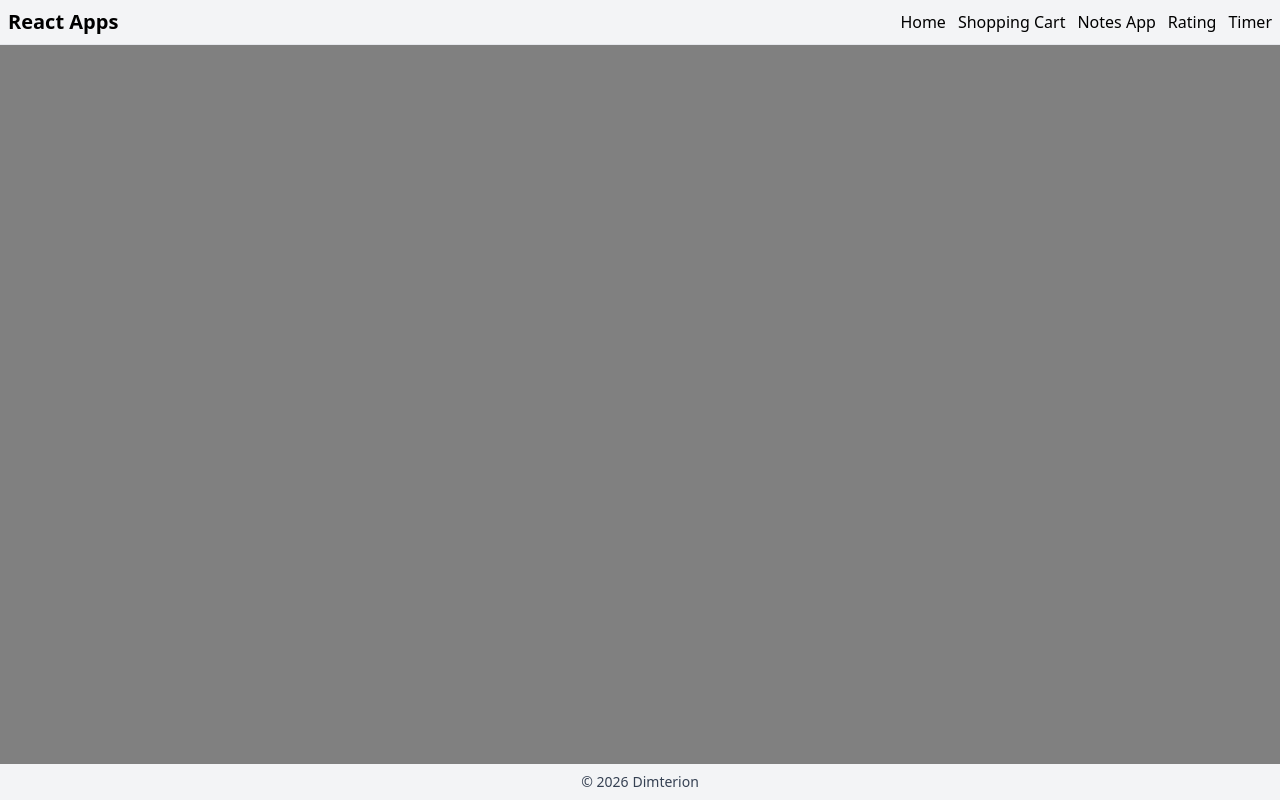
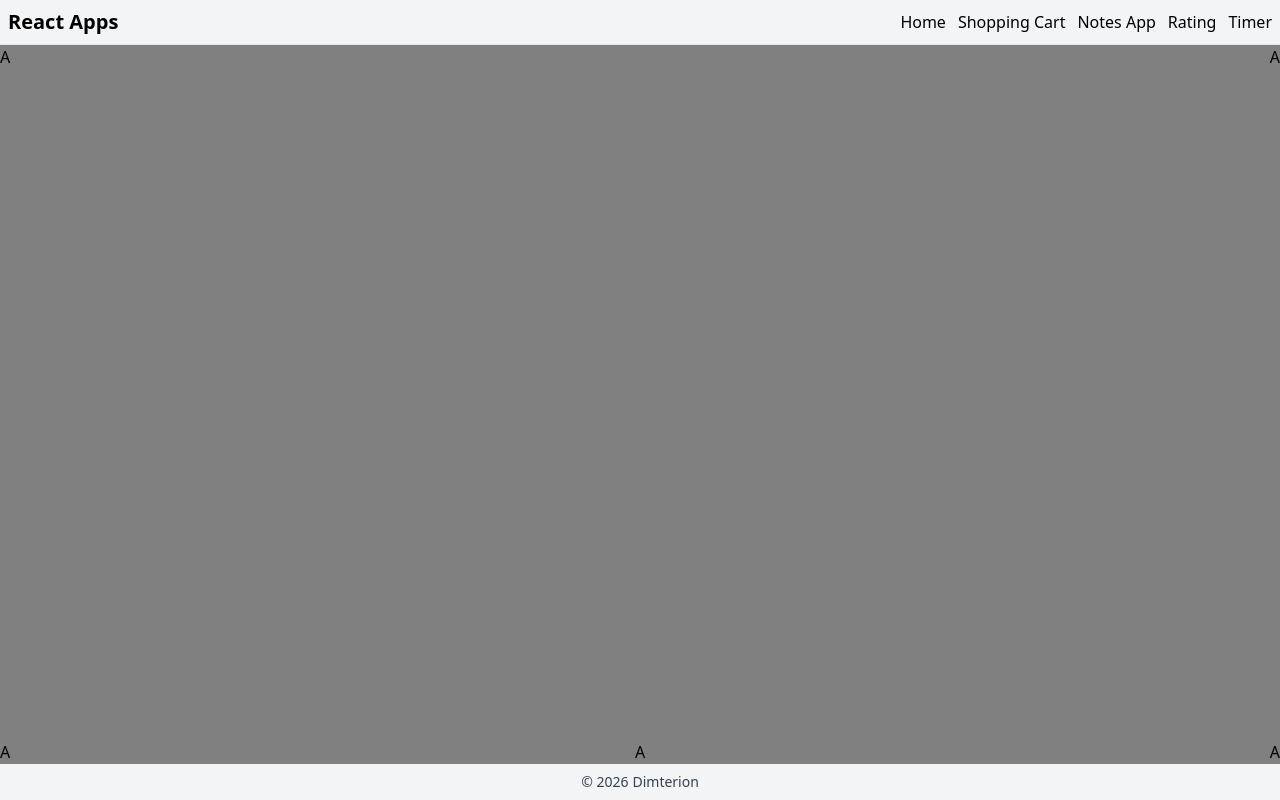
Before and after one commit to Dimterion/react-apps, a React (Vite) app: page /game-ui in a window 1280 px wide. Built offline with nearby package versions, Linux system fonts and the light colour scheme; no server answers.

Commit message:
adjust game-ui page elements & style

```diff
--- a/src/pages/game-ui/game-ui.css
+++ b/src/pages/game-ui/game-ui.css
@@ -7,9 +7,6 @@ body {
 
 .game-ui {
   background: gray;
-  background-position: center;
-  background-repeat: no-repeat;
-  background-size: cover;
   display: flex;
   flex-flow: column nowrap;
   height: 100vh;
@@ -17,3 +14,9 @@ body {
   margin: auto;
   width: 100vw;
 }
+
+.game-ui__top,
+.game-ui__bottom {
+  display: flex;
+  justify-content: space-between;
+}
--- a/src/pages/game-ui/game-ui.jsx
+++ b/src/pages/game-ui/game-ui.jsx
@@ -3,8 +3,25 @@ import "./game-ui.css";
 export default function GameUiPage() {
   return (
     <main className="game-ui">
-      <section className="game-ui__top"></section>
-      <section className="game-ui__bottom"></section>
+      <section className="game-ui__top">
+        <section className="game-ui__group">
+          <span className="game-ui__icon">A</span>
+        </section>
+        <section className="game-ui__group">
+          <span className="game-ui__icon">A</span>
+        </section>
+      </section>
+      <section className="game-ui__bottom">
+        <section className="game-ui__group">
+          <span className="game-ui__icon">A</span>
+        </section>
+        <section className="game-ui__group">
+          <span className="game-ui__icon">A</span>
+        </section>
+        <section className="game-ui__group">
+          <span className="game-ui__icon">A</span>
+        </section>
+      </section>
     </main>
   );
 }
```
